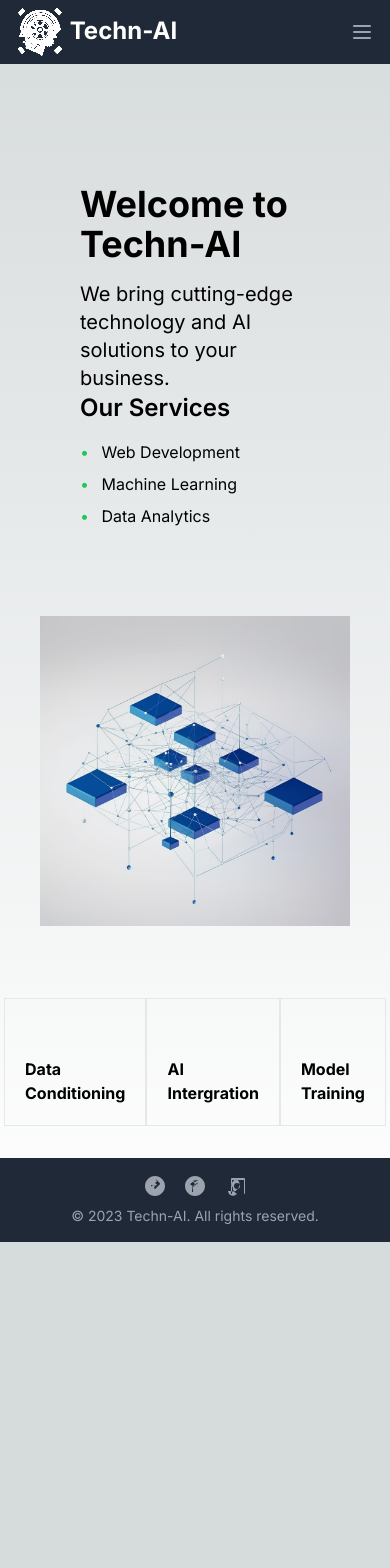
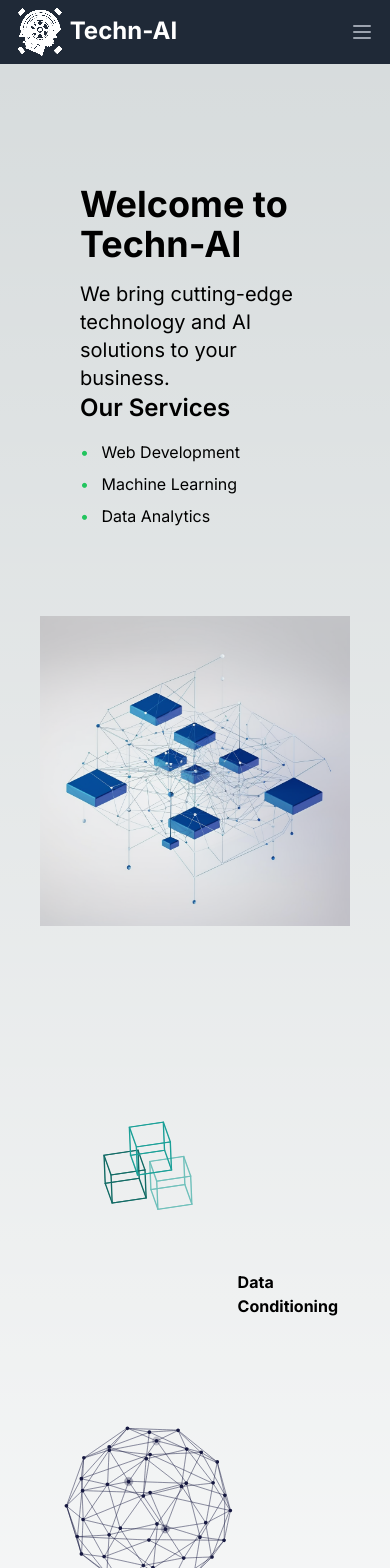
Before and after one commit to smmk123/modern-abstract-site, a Next.js app: page / in a window 390 px wide. Shown: the top 1568 px of the page. Before the commit the page ends 1242 px from the top, so only its background shows below. Built offline with nearby package versions, Linux system fonts and the light colour scheme.

Commit message:
fixed hover box and dark mode

```diff
--- a/app/components/hoverbox.tsx
+++ b/app/components/hoverbox.tsx
@@ -50,7 +50,7 @@ const HoverBox: React.FC<HoverBoxProps> = ({ bgColor, defaultText, hoverText })
   return (<>
 
     <motion.div
-      className={`w-full h-32 ${hovered && `bg-${bgColor}-500`} flex md:justify-center items-end p-5 border`}
+      className={`w-full h-10rem ${hovered && `bg-${bgColor}-500`} flex md:justify-center items-end p-5`}
       onMouseEnter={handleMouseEnter}
       onMouseLeave={handleMouseLeave}
       whileHover={{ scale: 1.1, transition: { duration: 2 } }}
@@ -63,7 +63,7 @@ const HoverBox: React.FC<HoverBoxProps> = ({ bgColor, defaultText, hoverText })
 
 const HoverBoxes: React.FC = () => {
   return (
-    <div className="flex justify-center items-center lg:flex-row md:flex-col md:m-10">
+    <div className="flex justify-center items-center lg:flex-row md:flex-col flex-col md:m-10">
       <HoverBox bgColor="red" defaultText="Data Conditioning" hoverText="Techn-AI specializes in data conditioning, providing advanced techniques and solutions to optimize and prepare data for effective analysis and AI applications." />
       <HoverBox bgColor="green" defaultText="AI Intergration" hoverText="Techn-AIA specializes in seamless AI integration, empowering businesses to leverage cutting-edge artificial intelligence technologies to drive innovation, and unlock new opportunities for growth." />
       <HoverBox bgColor="purple" defaultText="Model Training" hoverText="At Techn-AIA, we excel in cutting-edge model training, harnessing the power of advanced algorithms and AI techniques to optimize and refine models for superior performance and accuracy." />
--- a/app/page.tsx
+++ b/app/page.tsx
@@ -7,11 +7,11 @@ export default function Home() {
       <main className="flex flex-col md:flex-row items-center justify-between p-10 min-h-screen">
       <div className="md:w-1/2 py-20 px-10 flex flex-col justify-between lg:min-h-[800px]">
         <div className='align-top'>
-          <h1 className="text-4xl font-bold text-black">Welcome to Techn-AI</h1>
-          <p className="text-xl mt-4 text-black">We bring cutting-edge technology and AI solutions to your business.</p>
+          <h1 className="text-4xl font-bold ">Welcome to Techn-AI</h1>
+          <p className="text-xl mt-4 ">We bring cutting-edge technology and AI solutions to your business.</p>
         </div>
         <div>
-          <h2 className="text-2xl font-semibold text-black">Our Services</h2>
+          <h2 className="text-2xl font-semibold ">Our Services</h2>
           <ul className="mt-4">
             <li className="mb-2">
               <span className="text-green-500 mr-2">&bull;</span> Web Development
@@ -33,6 +33,9 @@ export default function Home() {
           <div className="m-8">
           <HoverBoxes />
           </div>
+          <div>
+
+          </div>
           </>
   )
 }
```
